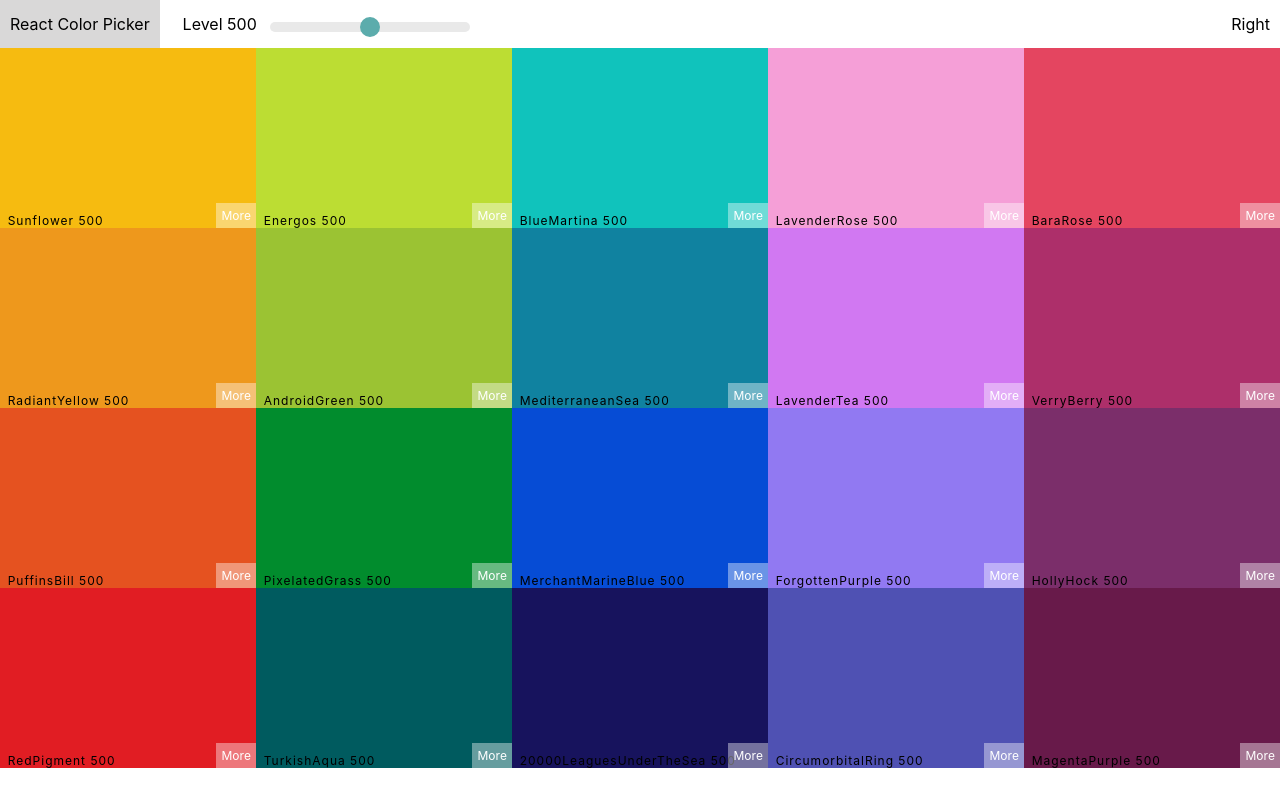
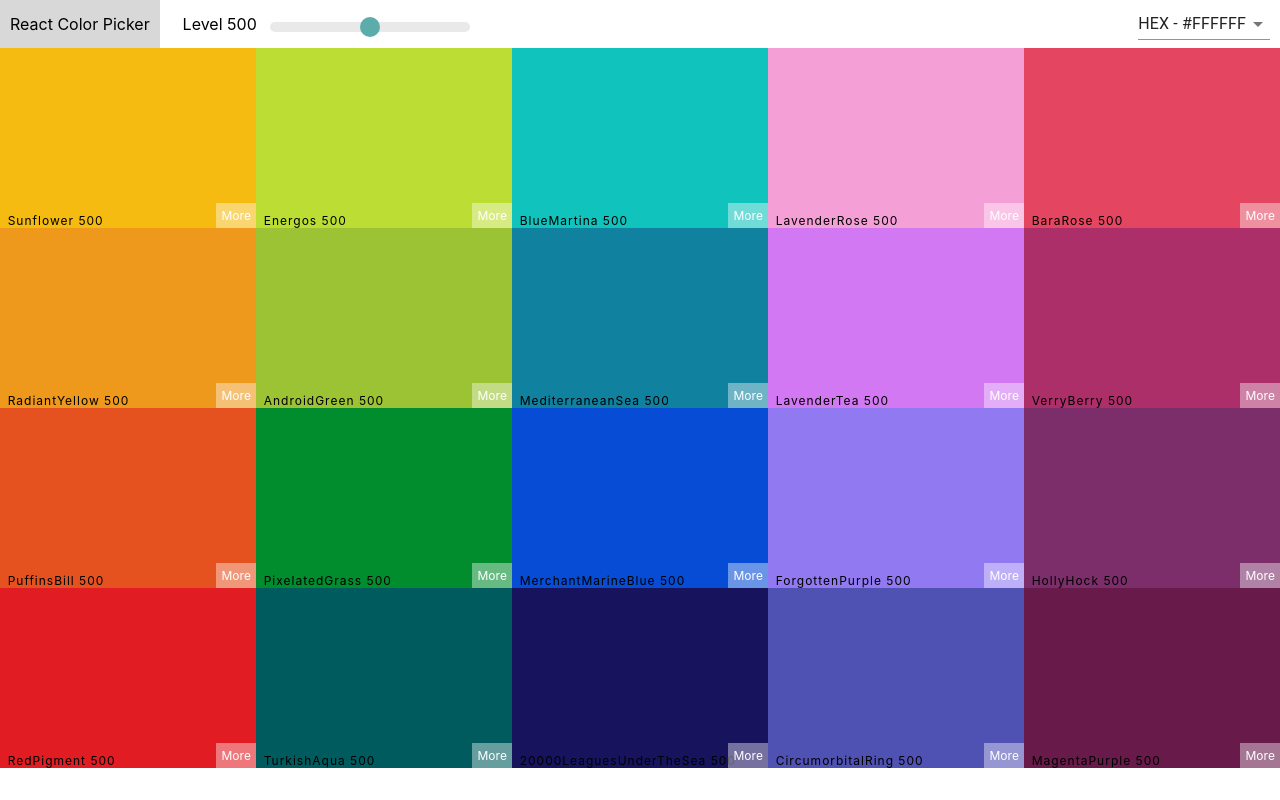
Before and after one commit to realdanilo/colorapp, a React (Create React App) app: page / in a window 1280 px wide. Built offline with nearby package versions, Linux system fonts and the light colour scheme.

Commit message:
install Material UI and add Selector

```diff
--- a/package.json
+++ b/package.json
@@ -3,6 +3,7 @@
   "version": "0.1.0",
   "private": true,
   "dependencies": {
+    "@material-ui/core": "^4.11.0",
     "@testing-library/jest-dom": "^4.2.4",
     "@testing-library/react": "^9.5.0",
     "@testing-library/user-event": "^7.2.1",
--- a/src/Navbar.js
+++ b/src/Navbar.js
@@ -2,9 +2,24 @@ import React, { Component } from 'react'
 import Slider, { Range } from 'rc-slider'
 import 'rc-slider/assets/index.css'
 import './Navbar.css'
+import Select from '@material-ui/core/Select';
+import MenuItem from '@material-ui/core/MenuItem';
+
 class Navbar extends Component {
+    constructor(props) {
+        super(props)
+        this.state = {
+            format: 'hex'
+        }
+        this.handleChange = this.handleChange.bind(this)
+    }
+    handleChange(e) {
+        this.setState({ format: e.target.value }, () => this.props.handleFormat(this.state.format))
+
+    }
     render() {
         const { slider, changeSlider } = this.props
+        const { format } = this.state
         return (
             <nav className="Navbar">
                 <div className="left-navbar">
@@ -18,7 +33,11 @@ class Navbar extends Component {
                     </div>
                 </div>
                 <div className="right-navbar">
-                    <p>Right</p>
+                    <Select onChange={this.handleChange} value={format}>
+                        <MenuItem value="hex">HEX - #FFFFFF</MenuItem>
+                        <MenuItem value="rgb">RGB - rgb(255,255,255)</MenuItem>
+                        <MenuItem value="rgba">RGBA - rgba(255,255,255,1)</MenuItem>
+                    </Select>
                 </div>
 
             </nav>
--- a/src/Palette.js
+++ b/src/Palette.js
@@ -6,20 +6,27 @@ class Palette extends Component {
     constructor(props) {
         super(props)
         this.state = {
-            slider: 500
+            slider: 500,
+            format: 'hex'
         }
         this.changeSlider = this.changeSlider.bind(this)
+        this.handleFormat = this.handleFormat.bind(this)
     }
     changeSlider(newSlider) {
         this.setState({ slider: newSlider })
     }
+    handleFormat(value) {
+        this.setState({ format: value })
+    }
     render() {
         const { colors } = this.props.palette
-        const { slider } = this.state
-        const colorBoxes = colors[slider].map((color, i) => <ColorBox key={i} background={color.hex} name={color.name} />)
+        const { slider, format } = this.state
+        const colorBoxes = colors[slider].map((color, i) => <ColorBox key={i} background={color[format]} name={color.name} />)
         return (
             <div className="Palette">
-                <Navbar className="navbar" slider={slider} changeSlider={this.changeSlider} />
+                {/* Navbar */}
+                <Navbar className="navbar" slider={slider} changeSlider={this.changeSlider} handleFormat={this.handleFormat} />
+                {/* Color Boxes */}
                 <div className="Palette-colors">
                     {colorBoxes}
                 </div>
--- a/src/colorHelper.js
+++ b/src/colorHelper.js
@@ -18,7 +18,7 @@ function generatePalette(starterPalette) {
                 id: color.name.toLowerCase().replace(/ /g, "-"),
                 hex: scale[i],
                 rgb: chroma(scale[i]).css(),
-                rgba: chroma(scale[i]).css().replace("rgb", "rgba").replace(")", "1.0)")
+                rgba: chroma(scale[i]).css().replace("rgb", "rgba").replace(")", ",1.0)")
             })
         }
     }
```
Also changed, not shown: 1 other file (tests, documents, lock files or other folders).
